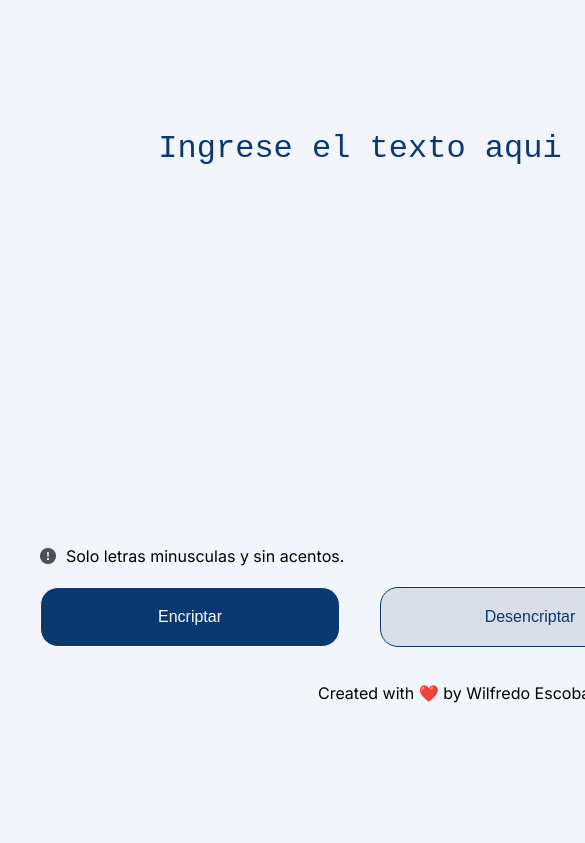
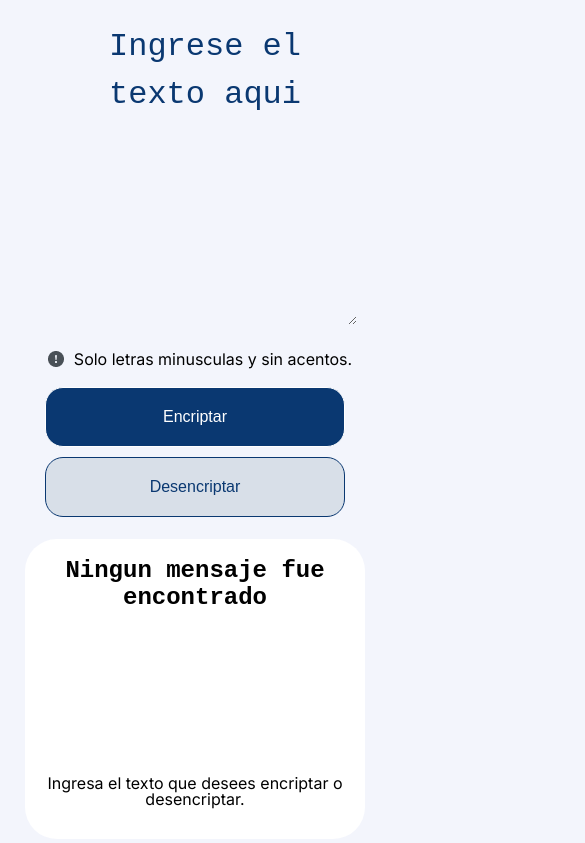
Before and after one commit to WilfredoEscS/encriptador-de-texto, a plain HTML site: page index.html in a window 390 px wide. Shown: the part 72-915 px from the top of the page, 585 px wide, since content can reach past the window. Before the commit the page ends 844 px from the top, so only its background shows below. Drawn offline with nearby package versions, Linux system fonts and the light colour scheme.

Commit message:
Apply responsive design to the page

```diff
--- a/css/style.css
+++ b/css/style.css
@@ -1,20 +1,21 @@
-html{
+html {
   background: #f3f5fc;
-    font-family: 'Inter', sans-serif;
+  font-family: "Inter", sans-serif;
+}
 
-}
-.grid-encryptor{
+.grid-encryptor {
   display: grid;
-    grid-template-columns: 3fr 1fr ;
-    grid-template-rows: auto 80vh auto ;
+  grid-template-columns: 3fr 1fr;
+  grid-template-rows: minmax(70px, auto) 80vh minmax(50px, auto);
+  height: 100vh;
   grid-template-areas:
     "encryptor-header encryptor-header"
     "data-input encryptor-result"
-    "encryptor-footer encryptor-footer"
-    ;
+    "encryptor-footer encryptor-footer";
 }
+
 /* CSS del encabezado */
-.grid-encryptor .encryptor-header{
+.grid-encryptor .encryptor-header {
   grid-area: encryptor-header;
   display: grid;
   align-items: center;
@@ -22,25 +23,27 @@ html{
   grid-template-columns: 0.1fr 1fr;
 }
 
-.encryptor-header__image{
+.encryptor-header__image {
   place-self: center;
 }
 
-.encryptor-header__title{
-    margin:20px;
+.encryptor-header__title {
+  margin: 20px;
   font-weight: 600;
   font-size: x-large;
-    color: #0A3871;
+  color: #0a3871;
 }
+
 /* CSS de la zona del encriptador */
-.grid-encryptor .data-input{
+.grid-encryptor .data-input {
   grid-area: data-input;
   display: grid;
   grid-template-rows: 2.5fr 0.1fr 0.4fr;
   margin: 0 auto;
   align-items: center;
 }
-.data-input__textarea{
+
+.data-input__textarea {
   background: none;
   border: none;
   margin: 20px 20px 20px 40px;
@@ -48,120 +51,219 @@ html{
   font-weight: 400;
   font-size: 32px;
   line-height: 150%;
-    color: #0A3871;
+  color: #0a3871;
   text-align: center;
-
 }
 
-.data-input__textarea::placeholder{
+.data-input__textarea::placeholder {
   font-style: normal;
   font-weight: 400;
   font-size: 32px;
   line-height: 150%;
-    color: #0A3871;
+  color: #0a3871;
 }
-.data-input__textarea:focus{
+
+.data-input__textarea:focus {
   outline: none;
 }
-.alert{
-    display: flex;
+
+.alert {
+  display: grid;
   margin-left: 40px;
+  grid-auto-flow: column;
+  justify-content: flex-start;
 }
-.alert p{
+
+.alert p {
   margin-left: 10px;
 }
-.data-input__buttons{
-    display: flex;
-    align-items: center;
-    justify-content: center;
+
+.data-input__buttons {
+  display: grid;
+  grid-auto-flow: column;
 }
-#encrypt-button{
-    background: #0A3871;
-    color: #FFF;
-    margin-left: 40px;
+
+#encrypt-button {
+  background: #0a3871;
+  color: #fff;
 }
-#decrypt-button{
-    background: #D8DFE8;
-    color: #0A3871;
-    border-color: #0A3871;
+
+#decrypt-button {
+  background: #d8dfe8;
+  color: #0a3871;
+  border-color: #0a3871;
 }
-.buttons{
+
+.buttons {
   margin: 20px;
-    border-radius: 18px ;
+  border-radius: 18px;
   width: 300px;
   height: 60px;
-    border: 1px solid ;
+  border: 1px solid;
   font-size: 16px;
   cursor: pointer;
 }
 
 /* CSS del mensaje encriptado o desencriptado */
-.grid-encryptor .encryptor-result{
+.grid-encryptor .encryptor-result {
   grid-area: encryptor-result;
-    display: flex;
-    flex-flow: column;
-    background: #FFF;
+  display: grid;
+  background: #fff;
   border-radius: 32px;
-    justify-content: center;
-    margin-right: 20px;
+  margin: 20px;
   min-width: 340px;
 }
 
-.encryptor-result__image{
-    margin: 10px 32px;
+.encryptor-result__image {
+  margin: 0 auto;
   width: 250px;
 }
 
-.encryptor-result__info{
+.encryptor-result__info {
   margin: 0 32px;
   text-align: center;
 }
-.encryptor-result__message::placeholder{
+
+.encryptor-result__message::placeholder {
   font-size: 24px;
   text-align: center;
   font-weight: bold;
   color: black;
   opacity: 1;
   line-height: normal;
-    vertical-align:middle;
+  vertical-align: middle;
 }
 
-.encryptor-result__message{
+.encryptor-result__message {
   background: none;
   border: none;
   font-style: normal;
   font-weight: 400;
   font-size: 32px;
   line-height: 150%;
-    color: #0A3871;
+  color: #0a3871;
   text-align: center;
-    margin: 0 auto;
+  margin: auto;
   resize: none;
+}
 
-}
-.encryptor-result__message:focus{
+.encryptor-result__message:focus {
   outline: none;
 }
 
-.copy-button.buttons{
+.copy-button.buttons {
   display: none;
   align-items: center;
   justify-content: center;
 }
+
 /* CSS del pie de pagina */
-.grid-encryptor .encryptor-footer{
+.grid-encryptor .encryptor-footer {
   grid-area: encryptor-footer;
+  display: grid;
+  grid-auto-flow: column;
+  justify-content: center;
   align-items: center;
-    justify-content: center;
-    display: flex;
   padding: 10px;
 }
-.encryptor-footer__text{
+
+.encryptor-footer__text {
   margin-right: 10px;
 }
 
-.encryptor-footer__images{
+.encryptor-footer__images {
   width: 30px;
   height: 30px;
   margin-right: 10px;
 }
+
+/* Diseño responsive */
+@media screen and (max-width: 1060px) {
+  .grid-encryptor {
+    max-width: 700px;
+    margin: 0 auto;
+    grid-template-columns: 1fr;
+    grid-template-rows: 1fr 6fr 1fr 1fr;
+    grid-template-areas:
+      "encryptor-header"
+      "data-input"
+      "encryptor-result"
+      "encryptor-footer";
+  }
+  .grid-encryptor .data-input {
+    grid-area: data-input;
+    display: grid;
+    grid-template-rows: 400px 10px 100px;
+  }
+  .data-input__textarea {
+    height: 350px;
+    width: 600px;
+  }
+  .data-input__buttons {
+    margin: 0 auto;
+  }
+
+  .grid-encryptor .encryptor-result {
+    justify-content: center;
+    height: 350px;
+  }
+  .encryptor-result__image {
+    display: none;
+  }
+  .encryptor-result__info {
+    margin: 0 auto;
+    text-align: center;
+  }
+
+  .encryptor-result__message {
+    width: 500px;
+    height: 250px;
+  }
+
+  .copy-button.buttons {
+    width: auto;
+  }
+}
+
+@media screen and (max-width: 690px) {
+  .encryptor-header__image {
+    margin-left: 10px;
+  }
+
+  .data-input__textarea {
+    height: 300px;
+    width: 300px;
+  }
+
+  .data-input__buttons {
+    grid-auto-flow: row;
+  }
+
+  .grid-encryptor .data-input {
+    grid-template-rows: 362px 10px 175px;
+  }
+
+  .alert {
+    margin-left: 10px;
+    justify-content: center;
+  }
+
+  .buttons {
+    margin: 5px;
+  }
+
+  .grid-encryptor .encryptor-result {
+    justify-content: center;
+    height: 300px;
+    width: 300px;
+    margin: 0 auto;
+  }
+
+  .encryptor-result__message {
+    width: 290px;
+    height: 200px;
+  }
+  .grid-encryptor .encryptor-footer {
+    font-size: 0.75rem;
+  }
+}
```
Lines whose indentation alone changed are shown as unchanged.
